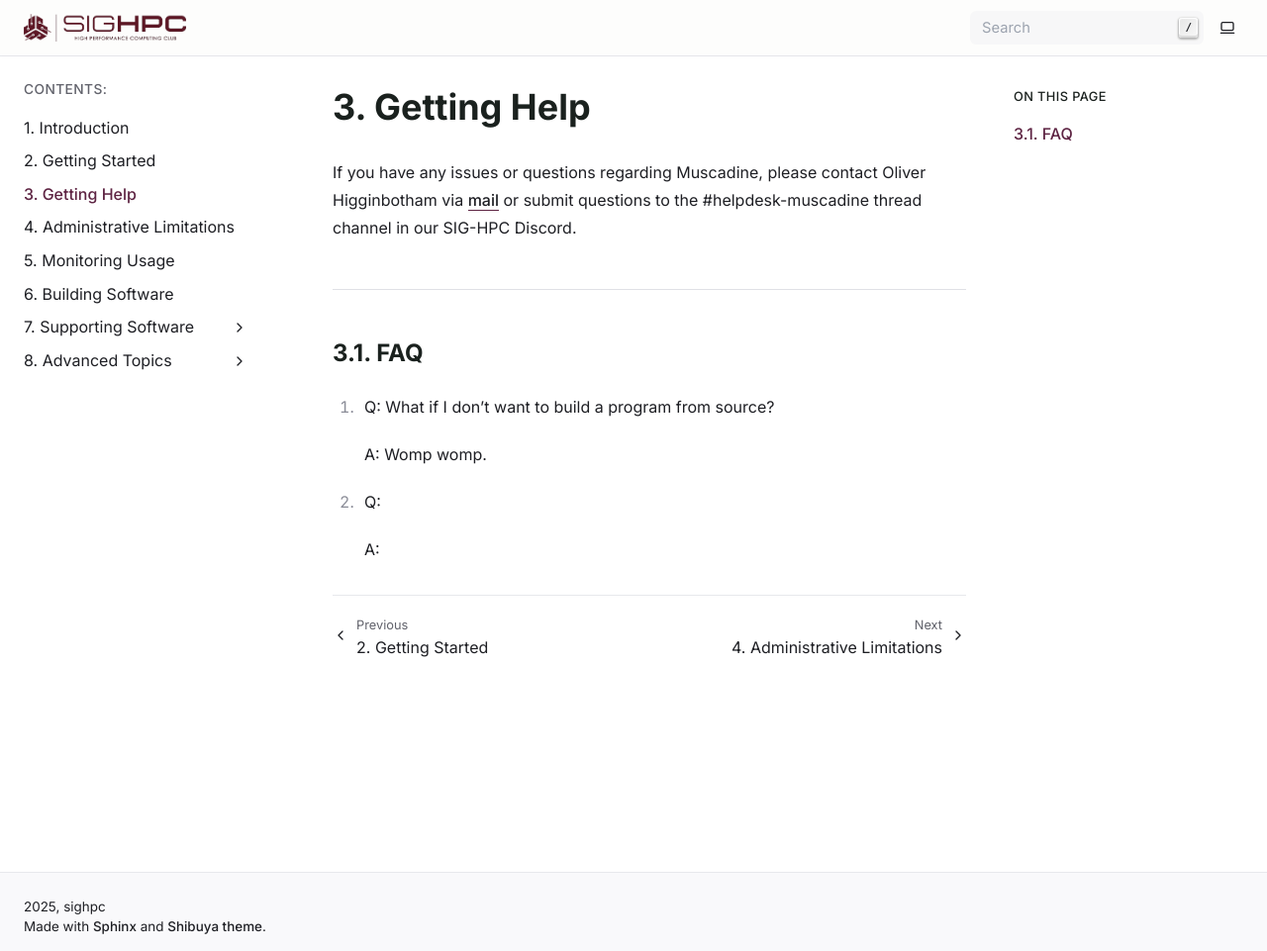
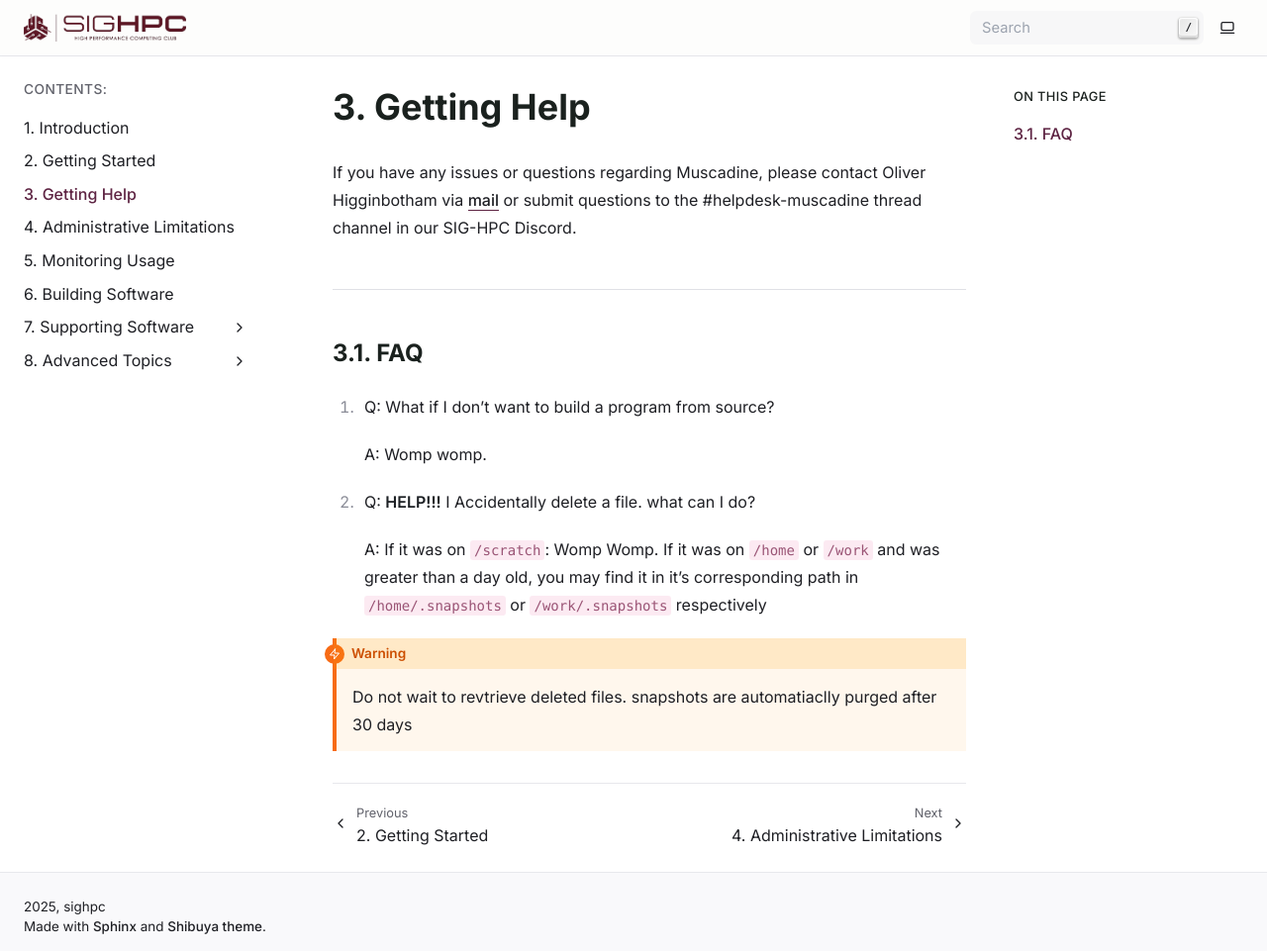
Before and after one commit to msstate-sighpc/muscadine-docs, a Sphinx documentation site: the page built from docs/getting-help.md, in a window 1280 px wide and 961 px high. Shown: the whole window at 99% size. Built offline with Sphinx 7.4.7, drawn with Linux system fonts in a browser that asks for light colours.

Commit message:
more stuffs

````diff
--- a/docs/getting-help.md
+++ b/docs/getting-help.md
@@ -10,6 +10,9 @@ If you have any issues or questions regarding Muscadine, please contact Oliver H
 	A: Womp womp.
 
 2.
-	Q:
+	Q: **HELP!!!** I Accidentally delete a file. what can I do?
 
-	A:
+	A: If it was on `/scratch`: Womp Womp. If it was on `/home` or `/work` and was greater than a day old, you may find it in it's corresponding path in `/home/.snapshots` or `/work/.snapshots` respectively
+```{warning}
+Do not wait to revtrieve deleted files. snapshots are automatiaclly purged after 30 days
+```
````
